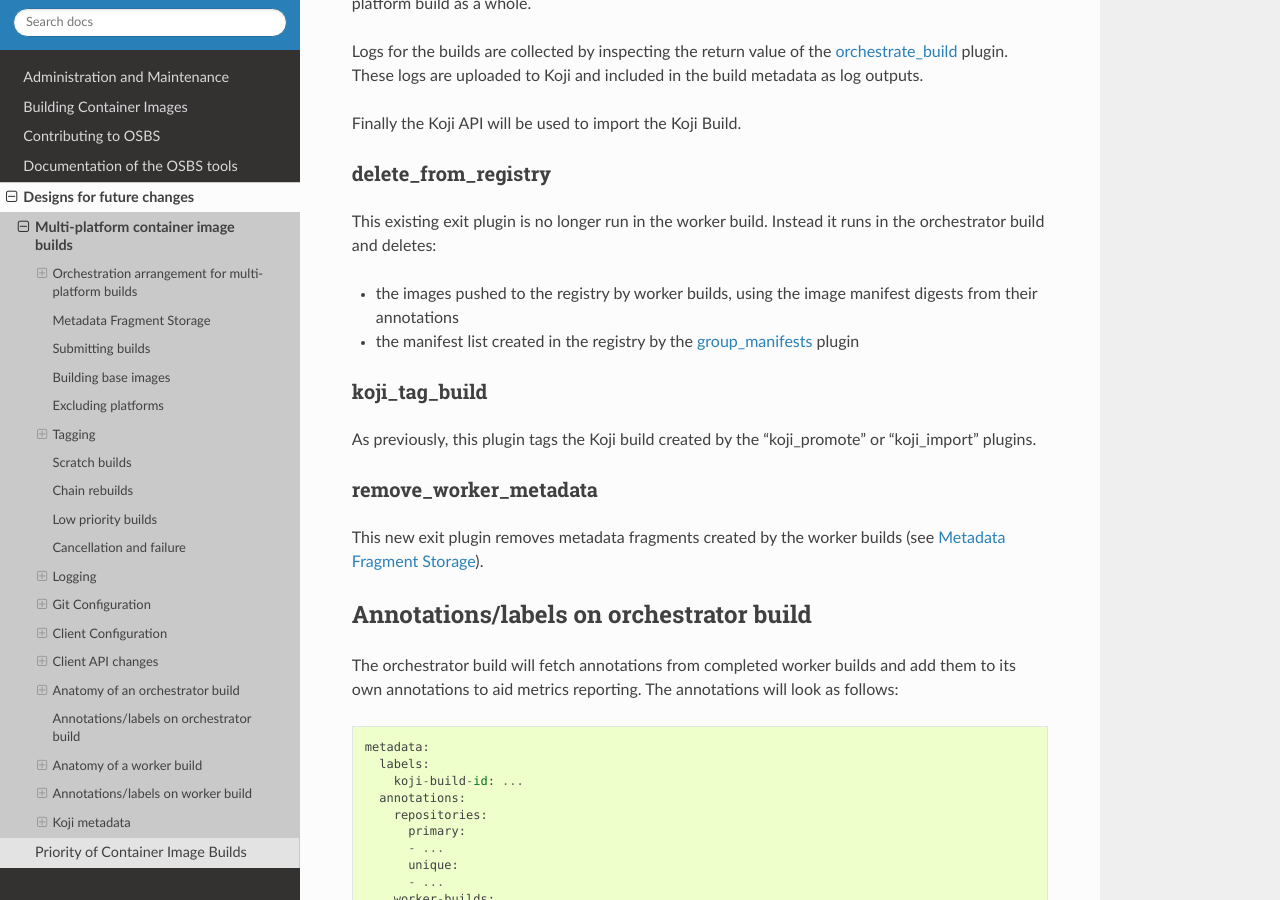
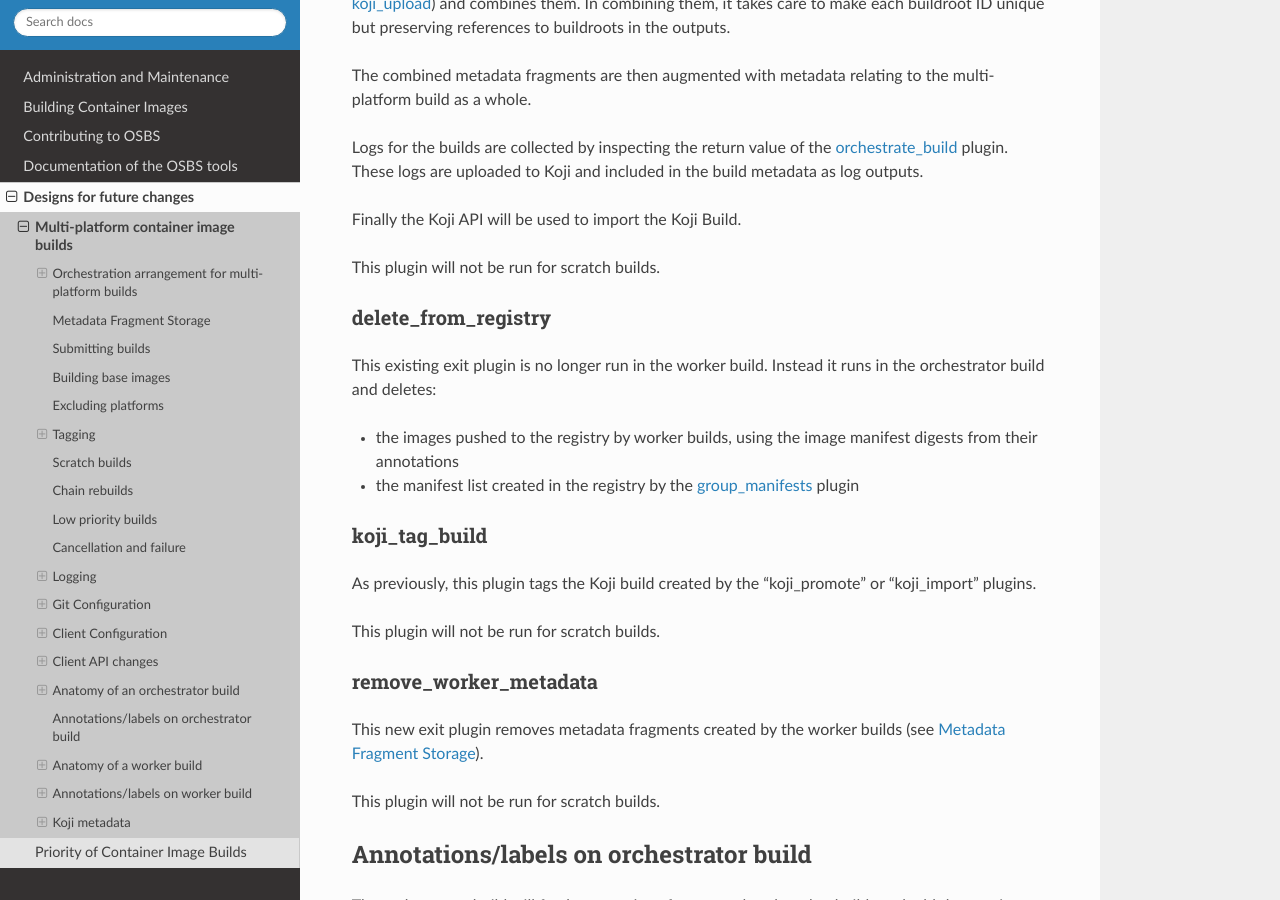
Before and after one commit to containerbuildsystem/osbs-docs, a Sphinx documentation site: the page built from docs/multiarch.rst, in a window 1280 px wide and 900 px high, scrolled down 16972 px. Built offline with Sphinx 7.4.7 and the Read the Docs theme 2.0.0, drawn with Linux system fonts in a browser that asks for light colours; some of the changed text lies outside the part shown.

Commit message:
Don't run certain plugins for scratch builds
Signed-off-by: Tim Waugh <twaugh@redhat.com>

```diff
--- a/docs/multiarch.rst
+++ b/docs/multiarch.rst
@@ -907,6 +907,8 @@ It makes the metadata available by returning it from its run method in
 the form of a dict, with each key being a platform name and each value
 being the metadata fragment as a dict object.
 
+This plugin will not be run for scratch builds.
+
 compare_rpm_packages
 ~~~~~~~~~~~~~~~~~~~~
 
@@ -915,6 +917,8 @@ worker build (see `Metadata Fragment Storage`_) to find out the RPM
 components installed in each image (name-version-release, and RPM
 signatures), and will fail if there are any mismatches.
 
+This plugin will not be run for scratch builds.
+
 group_manifests
 ~~~~~~~~~~~~~~~
 
@@ -955,6 +959,8 @@ included in the build metadata as log outputs.
 
 Finally the Koji API will be used to import the Koji Build.
 
+This plugin will not be run for scratch builds.
+
 delete_from_registry
 ~~~~~~~~~~~~~~~~~~~~
 
@@ -973,11 +979,15 @@ koji_tag_build
 As previously, this plugin tags the Koji build created by the
 "koji_promote" or "koji_import" plugins.
 
+This plugin will not be run for scratch builds.
+
 remove_worker_metadata
 ~~~~~~~~~~~~~~~~~~~~~~
 
 This new exit plugin removes metadata fragments created by the worker
 builds (see `Metadata Fragment Storage`_).
+
+This plugin will not be run for scratch builds.
 
 Annotations/labels on orchestrator build
 ----------------------------------------
@@ -1340,6 +1350,8 @@ output
     that image (this is performed by the "all_rpm_packages" plugin,
     which runs before koji_upload)
 
+This plugin will not be run for scratch builds.
+
 store_metadata_in_osv3
 ~~~~~~~~~~~~~~~~~~~~~~
 
@@ -1351,7 +1363,7 @@ Annotations/labels on worker build
 
 The worker build annotations remain largely unchanged for
 multi-platform builds. However, to support `Metadata Fragment
-Storage`_, new annotations will be added::
+Storage`_, new annotations will be added for non-scratch builds::
 
   metadata:
     labels:
```
